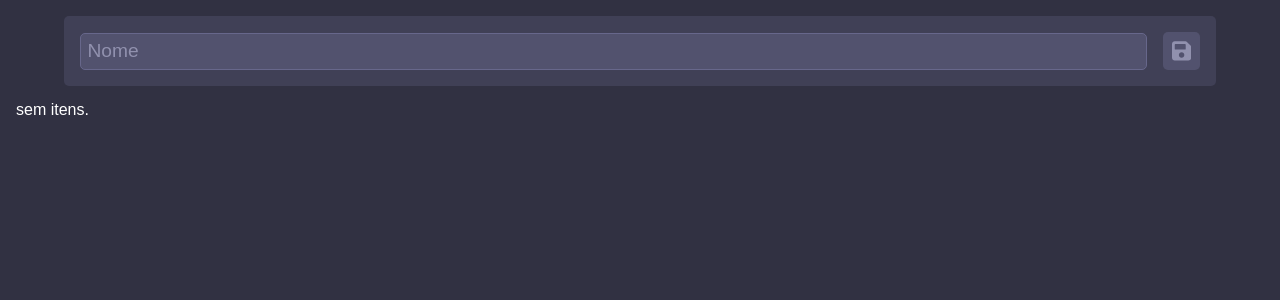
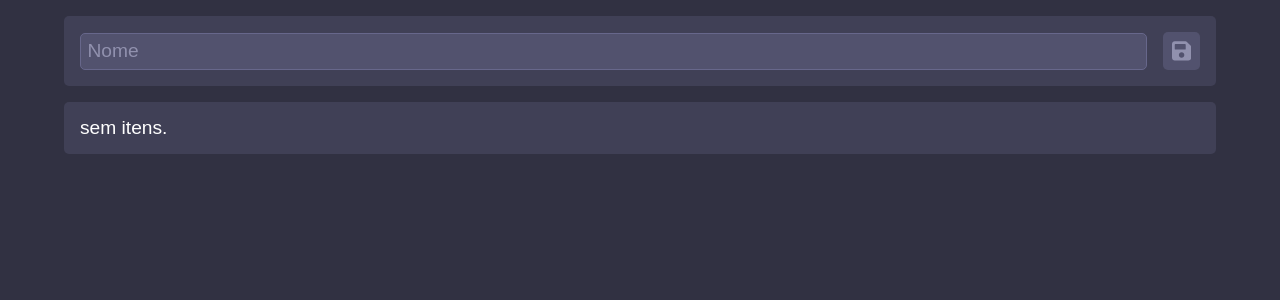
Before and after one commit to deigo-lps/timer, a React (Create React App) app: page / in a window 1280 px wide. Shown: the top 300 px of the page. Built offline with nearby package versions, Linux system fonts and the light colour scheme.

Commit message:
card no sem itens

```diff
--- a/src/components/List.js
+++ b/src/components/List.js
@@ -1,5 +1,6 @@
 import React, { useContext } from "react";
 import ItemsContext from "../store/items-context";
+import Card from "./Card";
 import "./List.scss";
 import ListItem from "./ListItem";
 
@@ -7,10 +8,12 @@ export default function List() {
   const ctx = useContext(ItemsContext);
   return (
     <ul className="list">
-      {ctx.items.length !==0 ? (
+      {ctx.items.length !== 0 ? (
         ctx.items.map((item) => <ListItem item={item} key={item.key} />)
       ) : (
-        <p>sem itens.</p>
+        <Card>
+          <p>sem itens.</p>
+        </Card>
       )}
     </ul>
   );
```
